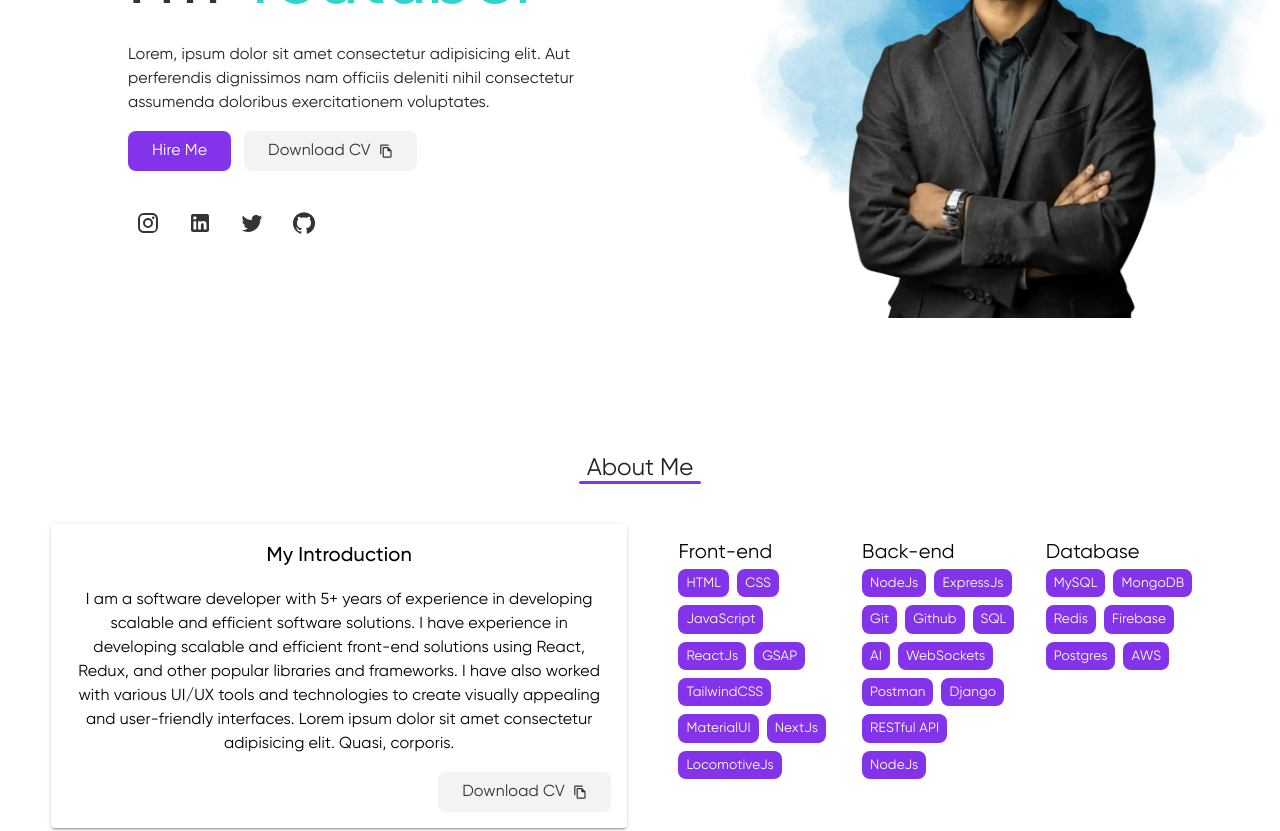
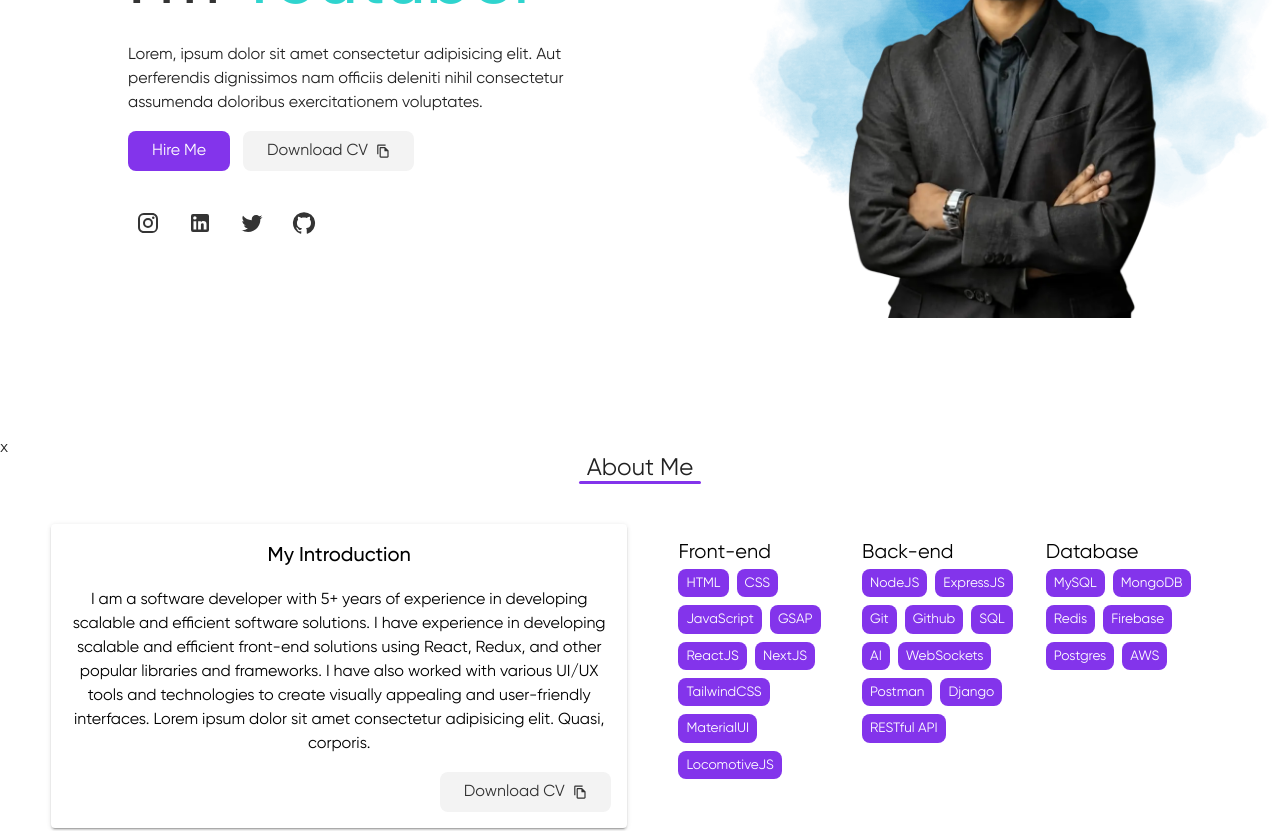
Before and after one commit to shadabmahtabi/Personal_Portfolio, a React (Vite) app: page / in a window 1280 px wide. Shown: the part 380-1211 px from the top of the page. Built offline with nearby package versions, Linux system fonts and the light colour scheme.

Commit message:
added meta tags

```diff
--- a/index.html
+++ b/index.html
@@ -4,6 +4,8 @@
     <meta charset="UTF-8" />
     <link rel="icon" type="image/svg+xml" href="/vite.svg" />
     <meta name="viewport" content="width=device-width, initial-scale=1.0" />
+    <meta property="og:title" content="Shadab Mahtabi" />
+    <meta property="og:description" content="It's a portfolio website." />
     <title>Shadab</title>
   </head>
   <body>
--- a/src/App.jsx
+++ b/src/App.jsx
@@ -1,12 +1,19 @@
-import { lazy } from "react";
-const Home = lazy(() => import("./pages/Home"))
+import { lazy, useState } from "react";
+import { BrowserRouter } from "react-router-dom";
+import ChangeThemeColor from "./components/shared/ChangeThemeColor";
+const Home = lazy(() => import("./pages/Home"));
+const Project = lazy(() => import("./pages/Project"));
+const Dashboard = lazy(() => import("./pages/Dashboard"));
 
 const App = () => {
+  const [themeColor, setThemeColor] = useState("#4CAF50");
+
   return (
-    <>
+    <BrowserRouter>
+      <ChangeThemeColor color={themeColor} />
       <Home />
       {/* <Dashboard /> */}
-    </>
+    </BrowserRouter>
   );
 };
 
--- /dev/null
+++ b/src/components/shared/ChangeThemeColor.jsx
@@ -0,0 +1,17 @@
+import React, { useEffect } from 'react';
+
+const ChangeThemeColor = ({ color }) => {
+  useEffect(() => {
+    // Get the meta tag
+    const metaThemeColor = document.querySelector("meta[name=theme-color]");
+
+    // Update the theme color
+    if (metaThemeColor) {
+      metaThemeColor.setAttribute("content", color);
+    }
+  }, [color]);
+
+  return null;
+};
+
+export default ChangeThemeColor;
--- a/src/components/specific/Aboutme.jsx
+++ b/src/components/specific/Aboutme.jsx
@@ -1,10 +1,13 @@
+import {
+  DownloadPurpleButton,
+  Skills,
+  SkillsBox,
+} from "@/components/styles/StyledComponents";
+import { purpleBtn } from "@/constants/colors";
+import { DownloadResume } from "@/utils/feature";
+import { FileCopyOutlined as FileCopyOutlinedIcon } from "@mui/icons-material";
 import { Box, Paper, Typography } from "@mui/material";
-import React from "react";
-import { DownloadPurpleButton } from "@/components/styles/StyledComponents";
-import { FileCopyOutlined as FileCopyOutlinedIcon } from "@mui/icons-material";
-import { lightWhite, mildWhite, purpleBtn } from "@/constants/colors";
-import { Skills, SkillsBox } from "@/components/styles/StyledComponents";
-import { DownloadResume } from "@/utils/feature";
+import { skills } from "@/constants/sampleData";
 
 const Aboutme = () => {
   return (
@@ -166,15 +169,9 @@ const Aboutme = () => {
               Front-end
             </Typography>
             <SkillsBox>
-              <Skills>HTML</Skills>
-              <Skills>CSS</Skills>
-              <Skills>JavaScript</Skills>
-              <Skills>ReactJs</Skills>
-              <Skills>GSAP</Skills>
-              <Skills>TailwindCSS</Skills>
-              <Skills>MaterialUI</Skills>
-              <Skills>NextJs</Skills>
-              <Skills>LocomotiveJs</Skills>
+              {skills.frontend.map((skill) => {
+                return <Skills key={skill}>{skill}</Skills>;
+              })}
             </SkillsBox>
           </Box>
           <Box height={"100%"} width={"30%"}>
@@ -191,17 +188,9 @@ const Aboutme = () => {
               Back-end
             </Typography>
             <SkillsBox>
-              <Skills>NodeJs</Skills>
-              <Skills>ExpressJs</Skills>
-              <Skills>Git</Skills>
-              <Skills>Github</Skills>
-              <Skills>SQL</Skills>
-              <Skills>AI</Skills>
-              <Skills>WebSockets</Skills>
-              <Skills>Postman</Skills>
-              <Skills>Django</Skills>
-              <Skills>RESTful API</Skills>
-              <Skills>NodeJs</Skills>
+              {skills.backend.map((skill) => {
+                return <Skills key={skill}>{skill}</Skills>;
+              })}
             </SkillsBox>
           </Box>
           <Box height={"100%"} width={"30%"}>
@@ -218,12 +207,9 @@ const Aboutme = () => {
               Database
             </Typography>
             <SkillsBox>
-              <Skills>MySQL</Skills>
-              <Skills>MongoDB</Skills>
-              <Skills>Redis</Skills>
-              <Skills>Firebase</Skills>
-              <Skills>Postgres</Skills>
-              <Skills>AWS</Skills>
+              {skills.database.map((skill) => {
+                return <Skills key={skill}>{skill}</Skills>;
+              })}
             </SkillsBox>
           </Box>
         </Box>
--- a/src/components/specific/LandingPage.jsx
+++ b/src/components/specific/LandingPage.jsx
@@ -188,7 +188,7 @@ const LandingPage = () => {
                 data-aos-duration="800"
                 data-aos-offset="50"
               >
-                <IconBtn title={"Instagram"} icon={<InstagramIcon />} />
+                <IconBtn title={"Instagram"} icon={<InstagramIcon />} link={import.meta.env.VITE_INSTA_LINK} />
               </Link>
               <Link
                 data-aos="zoom-in"
@@ -196,7 +196,7 @@ const LandingPage = () => {
                 data-aos-duration="800"
                 data-aos-offset="50"
               >
-                <IconBtn title={"LinkedIn"} icon={<LinkedInIcon />} />
+                <IconBtn title={"LinkedIn"} icon={<LinkedInIcon />} link={import.meta.env.VITE_LINKEDIN_LINK} />
               </Link>
               <Link
                 data-aos="zoom-in"
@@ -204,7 +204,7 @@ const LandingPage = () => {
                 data-aos-duration="800"
                 data-aos-offset="50"
               >
-                <IconBtn title={"Twitter"} icon={<TwitterIcon />} />
+                <IconBtn title={"Twitter"} icon={<TwitterIcon />} link={import.meta.env.VITE_X_LINK} />
               </Link>
               <Link
                 data-aos="zoom-in"
@@ -212,7 +212,7 @@ const LandingPage = () => {
                 data-aos-duration="800"
                 data-aos-offset="50"
               >
-                <IconBtn title={"Github"} icon={<GitHubIcon />} />
+                <IconBtn title={"Github"} icon={<GitHubIcon />} link={import.meta.env.VITE_GITHUB_LINK} />
               </Link>
             </Box>
           </Stack>
@@ -281,44 +281,17 @@ const LandingPage = () => {
             />
           </Box>
         </Box>
-      </Box>
-      {/* <Box
-        width={"100%"}
-        height={"8%"}
-        display={{
-          xs: "none",
-          sm: "flex"
-        }}
-        // alignItems={"center"}
-        justifyContent={"center"}
-      >
-        <Box
-          height={{
-            xs: "70%",
-            md: "80%"
-          }}
-          width={{
-            xs: "25vh",
-            md: "30vh"
-          }}
-          bgcolor={greyBtnColor}
-          display={"flex"}
-          justifyContent={"center"}
-          alignItems={"center"}
-          gap={"1vh"}
-          color={textDark}
-          borderRadius={"5vh"}
-          // border={"1px solid #000"}
-          boxShadow={"1px 1px 3px #e3e3e3"}
-        >
-          Scroll Down <MouseIcon />
-        </Box>
-      </Box> */}
+      </Box>x
     </Box>
   );
 };
 
-const IconBtn = ({ title, icon }) => {
+const IconBtn = ({ title, icon, link }) => {
+  const HandleLink = (link) => {
+    console.log(link)
+    window.open(link, "_self");
+  }
+  console.log(link)
   return (
     <Tooltip title={title}>
       <IconButton
@@ -329,6 +302,7 @@ const IconBtn = ({ title, icon }) => {
           // bgcolor: greyBtnColor,
           padding: ".6vw",
         }}
+        onClick={() => HandleLink(link)}
       >
         {icon}
       </IconButton>
--- /dev/null
+++ b/src/constants/sampleData.js
@@ -0,0 +1,106 @@
+export const skills = {
+  frontend: [
+    "HTML",
+    "CSS",
+    "JavaScript",
+    "GSAP",
+    "ReactJS",
+    "NextJS",
+    "TailwindCSS",
+    "MaterialUI",
+    "LocomotiveJS",
+  ],
+  backend: [
+    "NodeJS",
+    "ExpressJS",
+    "Git",
+    "Github",
+    "SQL",
+    "AI",
+    "WebSockets",
+    "Postman",
+    "Django",
+    "RESTful API",
+  ],
+  database: [
+    "MySQL",
+    "MongoDB",
+    "Redis",
+    "Firebase",
+    "Postgres",
+    "AWS"
+  ]
+};
+
+export const projects = [
+  {
+    title: "Majma",
+    desc: "A social media app",
+    skills: "Full Stack",
+    link: "https://www.example.com/",
+    image: "https://cdn.pixabay.com/photo/2024/11/20/05/29/turtle-9210392_1280.jpg"
+  },
+  {
+    title: "Majma",
+    desc: "A social media app",
+    skills: "Full Stack",
+    link: "https://www.example.com/",
+    image: "https://cdn.pixabay.com/photo/2024/11/20/05/29/turtle-9210392_1280.jpg"
+  },
+  {
+    title: "Majma",
+    desc: "A social media app",
+    skills: "Full Stack",
+    link: "https://www.example.com/",
+    image: "https://cdn.pixabay.com/photo/2024/11/20/05/29/turtle-9210392_1280.jpg"
+  },
+  {
+    title: "Majma",
+    desc: "A social media app",
+    skills: "Full Stack",
+    link: "https://www.example.com/",
+    image: "https://cdn.pixabay.com/photo/2024/11/20/05/29/turtle-9210392_1280.jpg"
+  },
+  {
+    title: "Majma",
+    desc: "A social media app",
+    skills: "Full Stack",
+    link: "https://www.example.com/",
+    image: "https://cdn.pixabay.com/photo/2024/11/20/05/29/turtle-9210392_1280.jpg"
+  },
+  {
+    title: "Majma",
+    desc: "A social media app",
+    skills: "Full Stack",
+    link: "https://www.example.com/",
+    image: "https://cdn.pixabay.com/photo/2024/11/20/05/29/turtle-9210392_1280.jpg"
+  },
+  {
+    title: "Majma",
+    desc: "A social media app",
+    skills: "Full Stack",
+    link: "https://www.example.com/",
+    image: "https://cdn.pixabay.com/photo/2024/11/20/05/29/turtle-9210392_1280.jpg"
+  },
+  {
+    title: "Majma",
+    desc: "A social media app",
+    skills: "Full Stack",
+    link: "https://www.example.com/",
+    image: "https://cdn.pixabay.com/photo/2024/11/20/05/29/turtle-9210392_1280.jpg"
+  },
+  {
+    title: "Majma",
+    desc: "A social media app",
+    skills: "Full Stack",
+    link: "https://www.example.com/",
+    image: "https://cdn.pixabay.com/photo/2024/11/20/05/29/turtle-9210392_1280.jpg"
+  },
+  {
+    title: "Majma",
+    desc: "A social media app",
+    skills: "Full Stack",
+    link: "https://www.example.com/",
+    image: "https://cdn.pixabay.com/photo/2024/11/20/05/29/turtle-9210392_1280.jpg"
+  },
+]
--- a/src/main.jsx
+++ b/src/main.jsx
@@ -1,18 +1,24 @@
+import { ThemeProvider } from "@emotion/react";
+import { createTheme, CssBaseline } from "@mui/material";
 import { createRoot } from "react-dom/client";
+import { HelmetProvider } from "react-helmet-async";
 import App from "./App.jsx";
-import { CssBaseline } from "@mui/material";
-import { BrowserRouter } from "react-router-dom";
 import "./index.css";
-import { HelmetProvider } from "react-helmet-async";
+
+const theme = createTheme({
+  typography: {
+    fontFamily: "Gilroy, Arial, sans-serif",
+  },
+});
 
 createRoot(document.getElementById("root")).render(
-  <BrowserRouter>
-    <HelmetProvider>
+  <HelmetProvider>
+    <ThemeProvider theme={theme}>
       <CssBaseline>
         <div onContextMenu={(e) => e.preventDefault()}>
           <App />
         </div>
       </CssBaseline>
-    </HelmetProvider>
-  </BrowserRouter>
+    </ThemeProvider>
+  </HelmetProvider>
 );
--- /dev/null
+++ b/src/pages/Project.jsx
@@ -0,0 +1,9 @@
+import Applayout from "@/components/layouts/Applayout";
+
+const Project = () => {
+  return (
+    <div>Project</div>
+  )
+}
+
+export default Applayout()(Project)
```
Also changed, not shown: src/pages/Home.jsx (+5 -5 lines), 2 other files (tests, documents, lock files or other folders).
